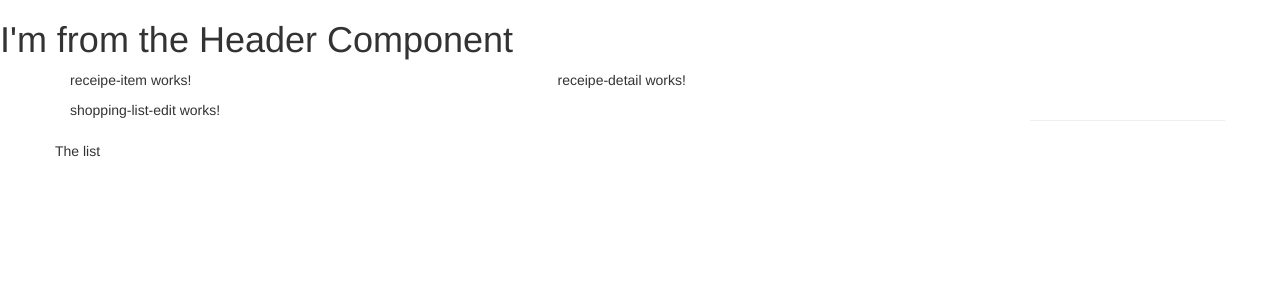
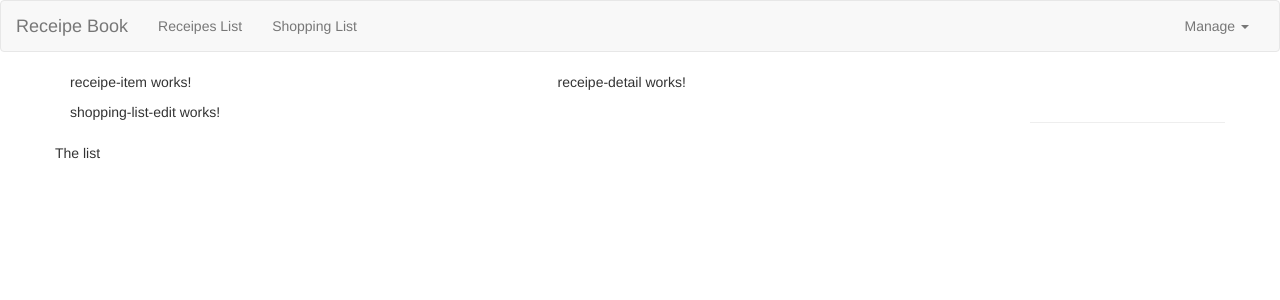
Before and after one commit to AshKemp/receipe-project, an Angular app: page / in a window 1280 px wide. Shown: the top 300 px of the page. Built offline with nearby package versions, Linux system fonts and the light colour scheme.

Commit message:
Added Navbar in header component

```diff
--- a/src/app/header/header.component.html
+++ b/src/app/header/header.component.html
@@ -1 +1,23 @@
-<h1>I'm from the Header Component</h1>
+<!-- <h1>I'm from the Header Component</h1> -->
+<nav class="navbar navbar-default">
+  <div class="container-fluid">
+    <div class="navbar-header">
+      <a href="#" class="navbar-brand">Receipe Book</a>
+    </div>
+    <div class="collapse navbar-collapse">
+      <ul class="nav navbar-nav">
+        <li><a href="#">Receipes List</a></li>
+        <li><a href="#">Shopping List</a></li>
+      </ul>
+      <ul class="nav navbar-nav navbar-right">
+        <li class="dropdown">
+          <a href="#" class="dropdown-toggle" role="button">Manage <span class="caret"></span></a>
+          <ul class="dropdown-menu">
+            <li><a href="#">Save Data</a></li>
+            <li><a href="#">Fetch Data</a></li>
+          </ul>
+        </li>
+      </ul>
+    </div>
+  </div>
+</nav>
```
